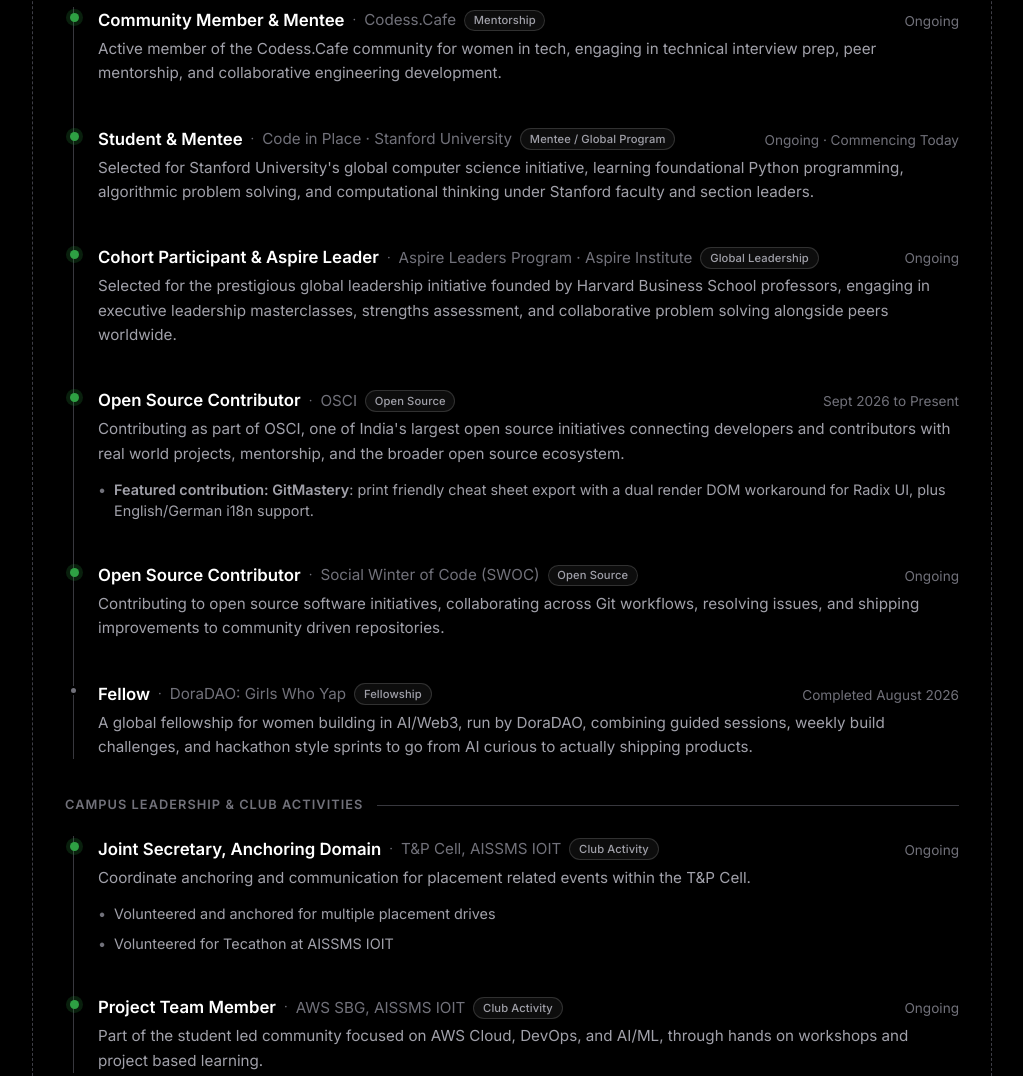
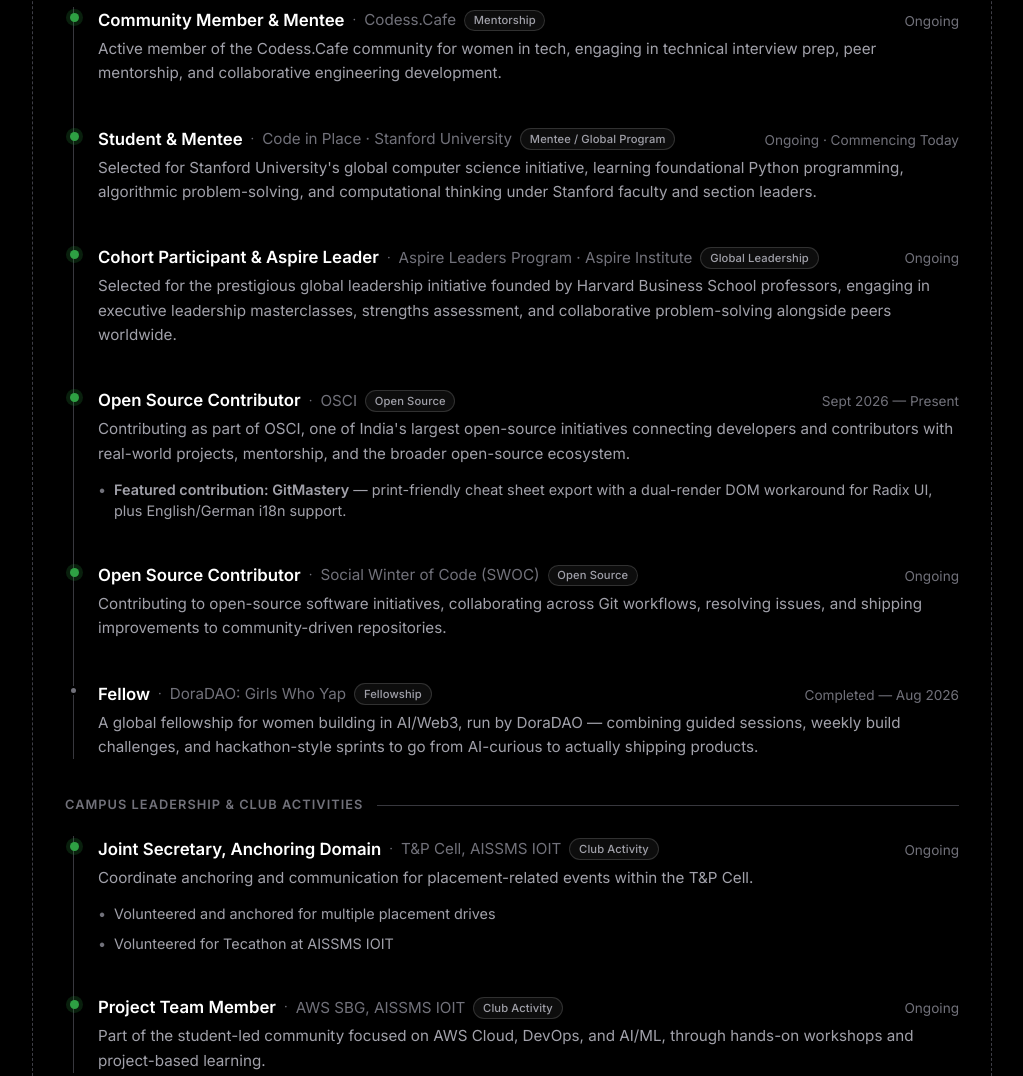
Before and after one commit to meghanaagnur/portfolio, a plain HTML site: page index.html in a window 1280 px wide. Shown: the part 983-2059 px from the top of the page, without its empty margins (128-1151 px from the left). Drawn offline with nearby package versions, Linux system fonts and the light colour scheme; no server answers; a web font is replaced by a local one.

Commit message:
Center align 3rd project card in grid and restore Experience timeline hyphenated terms

```diff
--- a/index.html
+++ b/index.html
@@ -4,7 +4,7 @@
     <meta charset="UTF-8">
     <meta name="viewport" content="width=device-width, initial-scale=1.0">
     <title>Meghana | Portfolio</title>
-    <link rel="stylesheet" href="styles.css?v=19">
+    <link rel="stylesheet" href="styles.css?v=20">
     <link rel="stylesheet" href="components/link-preview/link-preview.css">
     <link rel="stylesheet" href="components/pixel-cat/pixel-cat.css">
     <link rel="preconnect" href="https://fonts.googleapis.com">
@@ -201,7 +201,7 @@
                                 <span class="timeline-date">Ongoing · Commencing Today</span>
                             </div>
                             <div class="timeline-body">
-                                <p>Selected for Stanford University's global computer science initiative, learning foundational Python programming, algorithmic problem solving, and computational thinking under Stanford faculty and section leaders.</p>
+                                <p>Selected for Stanford University's global computer science initiative, learning foundational Python programming, algorithmic problem-solving, and computational thinking under Stanford faculty and section leaders.</p>
                             </div>
                         </div>
                     </div>
@@ -220,7 +220,7 @@
                                 <span class="timeline-date">Ongoing</span>
                             </div>
                             <div class="timeline-body">
-                                <p>Selected for the prestigious global leadership initiative founded by Harvard Business School professors, engaging in executive leadership masterclasses, strengths assessment, and collaborative problem solving alongside peers worldwide.</p>
+                                <p>Selected for the prestigious global leadership initiative founded by Harvard Business School professors, engaging in executive leadership masterclasses, strengths assessment, and collaborative problem-solving alongside peers worldwide.</p>
                             </div>
                         </div>
                     </div>
@@ -236,12 +236,12 @@
                                     <span class="company">OSCI</span>
                                     <span class="timeline-badge badge-opensource">Open Source</span>
                                 </div>
-                                <span class="timeline-date">Sept 2026 to Present</span>
+                                <span class="timeline-date">Sept 2026 — Present</span>
                             </div>
                             <div class="timeline-body">
-                                <p>Contributing as part of OSCI, one of India's largest open source initiatives connecting developers and contributors with real world projects, mentorship, and the broader open source ecosystem.</p>
+                                <p>Contributing as part of OSCI, one of India's largest open-source initiatives connecting developers and contributors with real-world projects, mentorship, and the broader open-source ecosystem.</p>
                                 <ul class="timeline-bullets">
-                                    <li><strong>Featured contribution: GitMastery</strong>: print friendly cheat sheet export with a dual render DOM workaround for Radix UI, plus English/German i18n support.</li>
+                                    <li><strong>Featured contribution: GitMastery</strong> — print-friendly cheat sheet export with a dual-render DOM workaround for Radix UI, plus English/German i18n support.</li>
                                 </ul>
                             </div>
                         </div>
@@ -261,7 +261,7 @@
                                 <span class="timeline-date">Ongoing</span>
                             </div>
                             <div class="timeline-body">
-                                <p>Contributing to open source software initiatives, collaborating across Git workflows, resolving issues, and shipping improvements to community driven repositories.</p>
+                                <p>Contributing to open-source software initiatives, collaborating across Git workflows, resolving issues, and shipping improvements to community-driven repositories.</p>
                             </div>
                         </div>
                     </div>
@@ -277,10 +277,10 @@
                                     <span class="company">DoraDAO: Girls Who Yap</span>
                                     <span class="timeline-badge badge-fellowship">Fellowship</span>
                                 </div>
-                                <span class="timeline-date">Completed August 2026</span>
+                                <span class="timeline-date">Completed — Aug 2026</span>
                             </div>
                             <div class="timeline-body">
-                                <p>A global fellowship for women building in AI/Web3, run by DoraDAO, combining guided sessions, weekly build challenges, and hackathon style sprints to go from AI curious to actually shipping products.</p>
+                                <p>A global fellowship for women building in AI/Web3, run by DoraDAO — combining guided sessions, weekly build challenges, and hackathon-style sprints to go from AI-curious to actually shipping products.</p>
                             </div>
                         </div>
                     </div>
@@ -308,7 +308,7 @@
                                 <span class="timeline-date">Ongoing</span>
                             </div>
                             <div class="timeline-body">
-                                <p>Coordinate anchoring and communication for placement related events within the T&P Cell.</p>
+                                <p>Coordinate anchoring and communication for placement-related events within the T&P Cell.</p>
                                 <ul class="timeline-bullets">
                                     <li>Volunteered and anchored for multiple placement drives</li>
                                     <li>Volunteered for Tecathon at AISSMS IOIT</li>
@@ -331,7 +331,7 @@
                                 <span class="timeline-date">Ongoing</span>
                             </div>
                             <div class="timeline-body">
-                                <p>Part of the student led community focused on AWS Cloud, DevOps, and AI/ML, through hands on workshops and project based learning.</p>
+                                <p>Part of the student-led community focused on AWS Cloud, DevOps, and AI/ML, through hands-on workshops and project-based learning.</p>
                             </div>
                         </div>
                     </div>
--- a/styles.css
+++ b/styles.css
@@ -1097,6 +1097,13 @@
     gap: 1.5rem;
 }
 
+.projects-grid .project-card:last-child:nth-child(odd) {
+    grid-column: 1 / -1;
+    width: 100%;
+    max-width: calc(50% - 0.75rem);
+    margin: 0 auto;
+}
+
 .project-card {
     border: 1px solid var(--border);
     border-radius: 12px;
@@ -1222,6 +1229,10 @@
 @media (max-width: 768px) {
     .projects-grid {
         grid-template-columns: 1fr;
+    }
+
+    .projects-grid .project-card:last-child:nth-child(odd) {
+        max-width: 100%;
     }
 }
 
```
Also changed, not shown: resume.html (+1 -1 lines).
